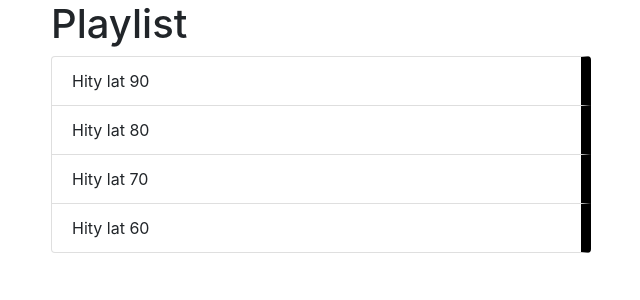
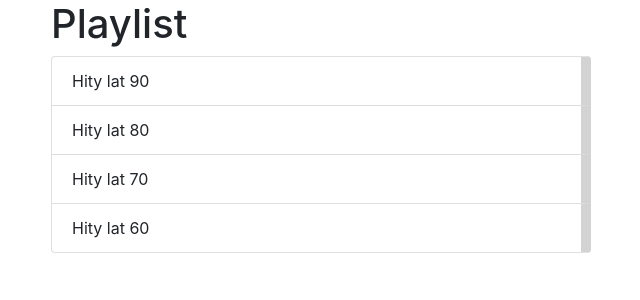
Before and after one commit to j-bogacz/AngularTraining, an Angular app in the folder Spotify/: page / in a window 1280 px wide. Shown: the top 300 px of the page, without its empty margins (34-674 px from the left). Built offline with nearby package versions, Linux system fonts and the light colour scheme.

Commit message:
directive hostlistener

```diff
--- a/Spotify/src/app/app.module.ts
+++ b/Spotify/src/app/app.module.ts
@@ -5,12 +5,14 @@ import { FormsModule } from '@angular/forms';
 import { AppComponent } from './app.component';
 import { ListPlaylistsComponent } from './list-playlists/list-playlists.component';
 import { DetailPlaylistsComponent } from './detail-playlists/detail-playlists.component';
+import {HighlightDirective} from './shared/highlight.directive';
 
 @NgModule({
   declarations: [
     AppComponent,
     ListPlaylistsComponent,
-    DetailPlaylistsComponent
+    DetailPlaylistsComponent,
+    HighlightDirective
   ],
   imports: [
     BrowserModule,
--- a/Spotify/src/app/list-playlists/list-playlists.component.html
+++ b/Spotify/src/app/list-playlists/list-playlists.component.html
@@ -3,12 +3,11 @@
 <ul class="list-group">
   <li
     class="list-group-item"
-    *ngFor="let playlist of playlists"
+    *ngFor="let playlist of playlists;"
     (click)="SelectPlaylist(playlist)"
     [ngClass]="{'active': selectedPlaylist == playlist}"
-    (mouseenter)="$event.target.style['border-right-color'] = playlist.color"
-    (mouseleave)="$event.target.style['border-right-color'] = 'black'"
+    directive-highlight propertyName="borderRightColor" [highlightedColor]="playlist.color" defaultColor="lightgray"
   >
-    {{playlist.name}}
+    {{playlist.name}}{{i}}
   </li>
 </ul>
--- /dev/null
+++ b/Spotify/src/app/shared/highlight.directive.ts
@@ -0,0 +1,38 @@
+import {Directive, ElementRef, HostListener, Input, OnInit} from '@angular/core';
+import {propertyNames} from "@angular/language-service/src/html_info";
+
+@Directive({
+  selector: '[directive-highlight]'
+})
+export class HighlightDirective implements OnInit {
+
+  @Input()
+  propertyName: string;
+
+  @Input()
+  highlightedColor: string;
+
+  @Input()
+  defaultColor: string;
+
+  constructor(private el: ElementRef) {
+  }
+
+  ngOnInit() {
+    this.Highlight(this.defaultColor);
+  }
+
+  @HostListener('mouseenter')
+  onMouseEnter() {
+    this.Highlight(this.highlightedColor);
+  }
+
+  @HostListener('mouseleave')
+  onMouseLeave() {
+    this.Highlight(this.defaultColor);
+  }
+
+  private Highlight(color: string) {
+    this.el.nativeElement.style[this.propertyName] = color;
+  }
+}
```
